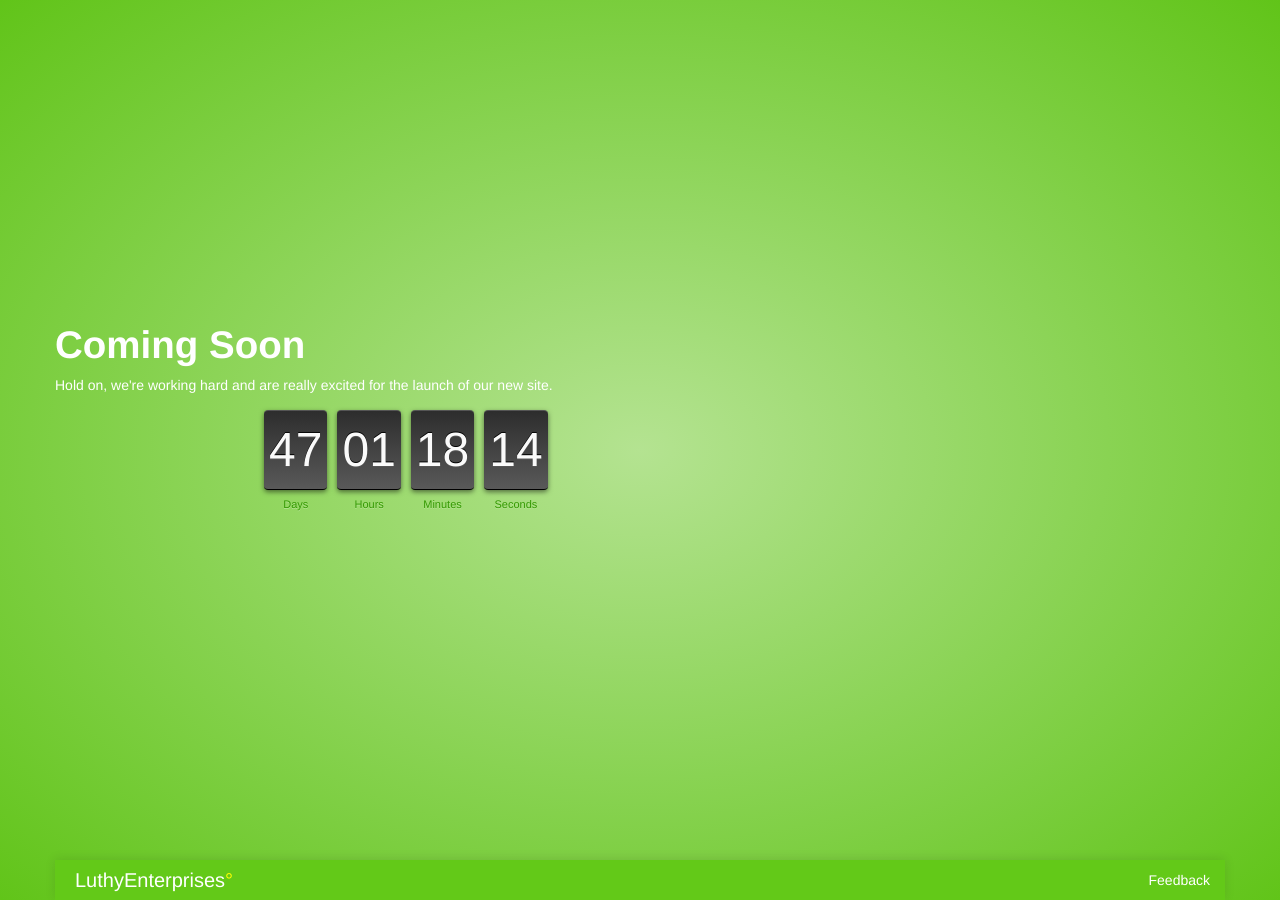
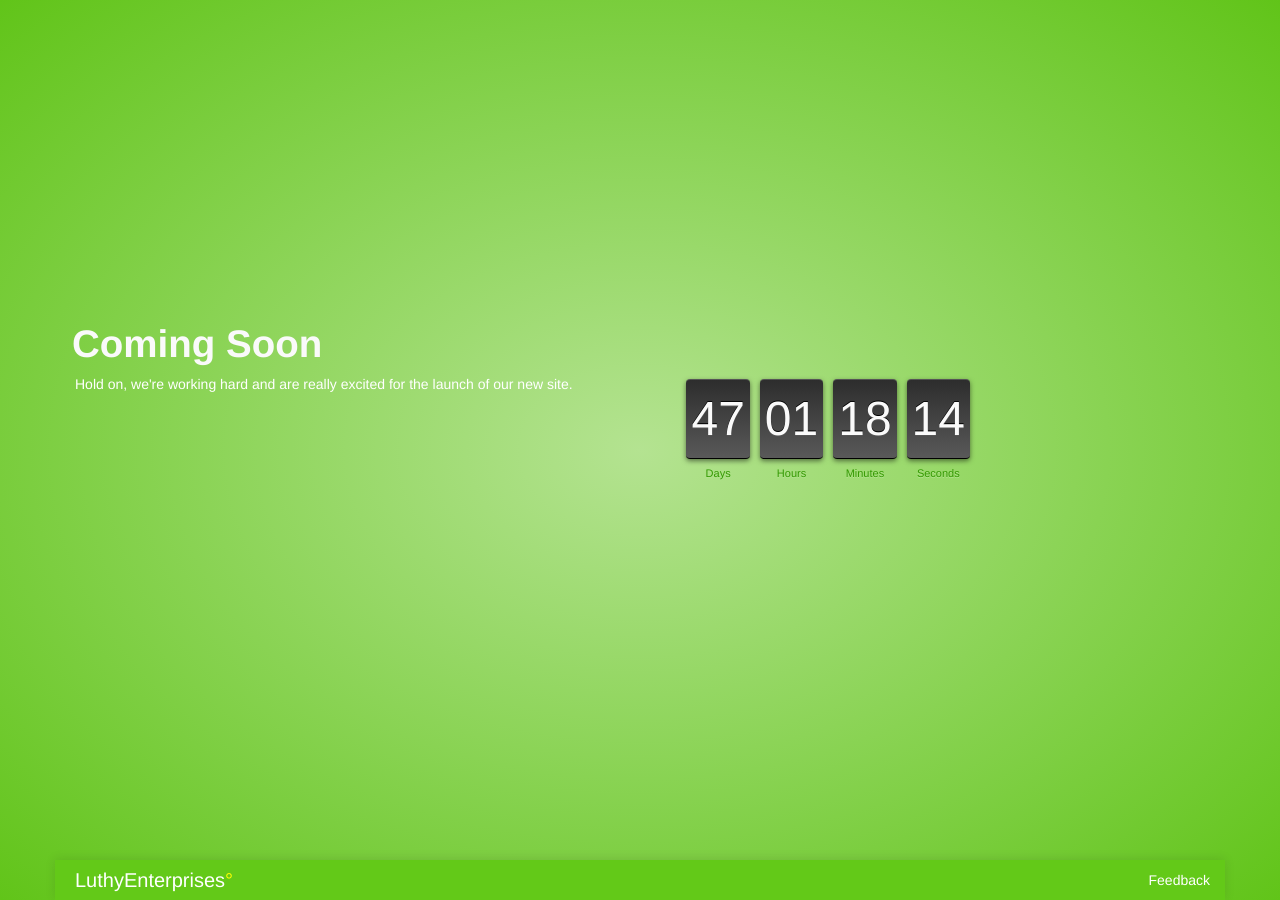
Before and after one commit to dellintosh/luthy-enterprises, a Jekyll site: the page index.html, which Jekyll copies as it is, in a window 1280 px wide. Built offline with Jekyll 4.4.1, drawn with Linux system fonts in a browser that asks for light colours.

Commit message:
Fix layout

```diff
--- a/index.html
+++ b/index.html
@@ -30,11 +30,13 @@
     <div class="container">
 
       <div class="centered">
-        <h1>Coming Soon</h1>
-        <div class="message">
-          <p>Hold on, we're working hard and are really excited for the launch of our new site.</p>
+        <div id="countdown">
+          <h1>Coming Soon</h1>
+          <div class="message">
+            <p>Hold on, we're working hard and are really excited for the launch of our new site.</p>
+          </div>
+          <ul id="timer" class="pull-right"></ul>
         </div>
-        <ul id="timer" class="pull-right"></ul>
       </div><!-- /.centered -->
 
 
```
